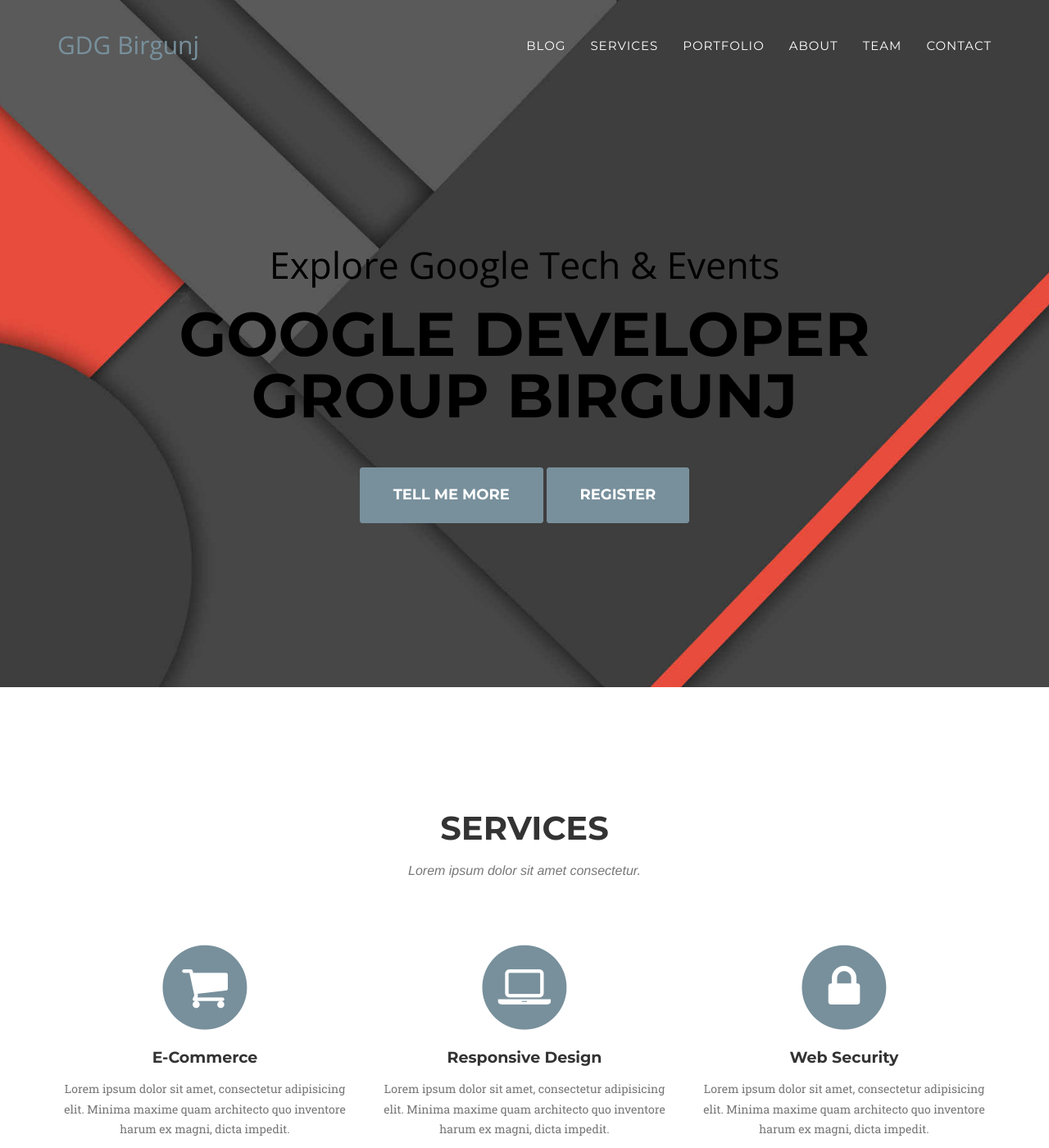
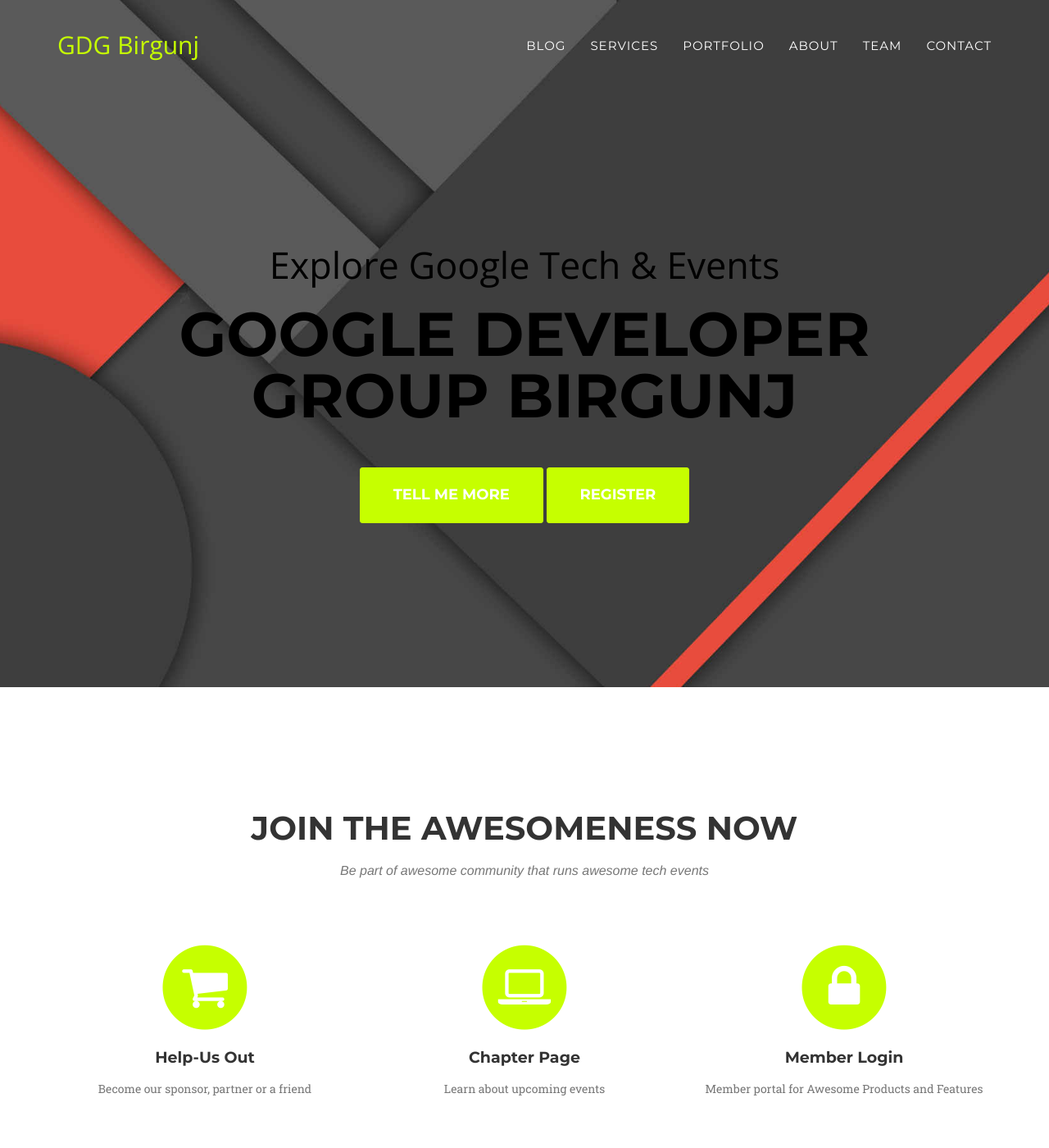
Before and after one commit to gdgbirgunj/gdgbirgunj.org, a Jekyll site: the page built from index.html, in a window 1280 px wide and 1400 px high. Shown: the whole window at 82% size. Built offline with Jekyll 4.4.1, drawn with Linux system fonts in a browser that asks for light colours; some web fonts are replaced; some of the changed text lies outside the part shown.

Commit message:
update a

```diff
--- a/_config.yml
+++ b/_config.yml
@@ -12,7 +12,7 @@
 
 # Color settings (hex-codes without the leading hash-tag)
 color:
-  primary: 78909C
+  primary: C6FF00
   secondary: 1DE9B6
   secondary-dark: 333
 
@@ -23,11 +23,11 @@
   position: Community Lead
   social:
     - title: twitter
-      url: #
+      url: http://twitter.com/aaryadip
     - title: facebook
-      url: #
-    - title: stack-overflow
-      url: #
+      url: http://facebook.com/thedidip
+    - title: google-plus
+      url: http://google.com/+DipeshKumar
 
 #- name: Larry Parker
 #  pic: 2
--- a/_includes/services.html
+++ b/_includes/services.html
@@ -3,8 +3,8 @@
         <div class="container">
             <div class="row">
                 <div class="col-lg-12 text-center">
-                    <h2 class="section-heading">Services</h2>
-                    <h3 class="section-subheading text-muted">Lorem ipsum dolor sit amet consectetur.</h3>
+                    <h2 class="section-heading">Join the Awesomeness Now</h2>
+                    <h3 class="section-subheading text-muted">Be part of awesome community that runs awesome tech events </h3>
                 </div>
             </div>
             <div class="row text-center">
@@ -13,34 +13,26 @@
                         <i class="fa fa-circle fa-stack-2x text-primary"></i>
                         <i class="fa fa-shopping-cart fa-stack-1x fa-inverse"></i>
                     </span>
-                    <h4 class="service-heading">E-Commerce</h4>
-                    <p class="text-muted">Lorem ipsum dolor sit amet, consectetur adipisicing elit. Minima maxime quam architecto quo inventore harum ex magni, dicta impedit.</p>
+                    <h4 class="service-heading">Help-Us Out</h4>
+                    <p class="text-muted">Become our sponsor, partner or a friend</p>
                 </div>
                 <div class="col-md-4">
                     <span class="fa-stack fa-4x">
                         <i class="fa fa-circle fa-stack-2x text-primary"></i>
                         <i class="fa fa-laptop fa-stack-1x fa-inverse"></i>
                     </span>
-                    <h4 class="service-heading">Responsive Design</h4>
-                    <p class="text-muted">Lorem ipsum dolor sit amet, consectetur adipisicing elit. Minima maxime quam architecto quo inventore harum ex magni, dicta impedit.</p>
+                    <h4 class="service-heading">Chapter Page</h4>
+                    <p class="text-muted">Learn about upcoming events</p>
                 </div>
                 <div class="col-md-4">
                     <span class="fa-stack fa-4x">
                         <i class="fa fa-circle fa-stack-2x text-primary"></i>
                         <i class="fa fa-lock fa-stack-1x fa-inverse"></i>
                     </span>
-                    <h4 class="service-heading">Web Security</h4>
-                    <p class="text-muted">Lorem ipsum dolor sit amet, consectetur adipisicing elit. Minima maxime quam architecto quo inventore harum ex magni, dicta impedit.</p>
+                    <h4 class="service-heading">Member Login</h4>
+                    <p class="text-muted">Member portal for Awesome Products and Features</p>
                 </div>
 
-		<div class="col-md-4">
-                    <span class="fa-stack fa-4x">
-                        <i class="fa fa-circle fa-stack-2x text-primary"></i>
-                        <i class="fa fa-lock fa-stack-1x fa-inverse"></i>
-                    </span>
-                    <h4 class="service-heading">Web Security</h4>
-                    <p class="text-muted">Lorem ipsum dolor sit amet, consectetur adipisicing elit. Minima maxime quam architecto quo inventore harum ex magni, dicta impedit.</p>
-                </div>
 
             </div>
         </div>
--- a/_includes/team.html
+++ b/_includes/team.html
@@ -4,7 +4,7 @@
             <div class="row">
                 <div class="col-lg-12 text-center">
                     <h2 class="section-heading">Our Amazing Team</h2>
-                    <h3 class="section-subheading text-muted">Lorem ipsum dolor sit amet consectetur.</h3>
+                    <h3 class="section-subheading text-muted">Meet developers, entrepreneur, geeks at one Platform</h3>
                 </div>
             </div>
             <div class="row">
@@ -26,7 +26,7 @@
             </div>
             <div class="row">
                 <div class="col-lg-8 col-lg-offset-2 text-center">
-                    <p class="large text-muted">Lorem ipsum dolor sit amet, consectetur adipisicing elit. Aut eaque, laboriosam veritatis, quos non quis ad perspiciatis, totam corporis ea, alias ut unde.</p>
+                    <p class="large text-muted">Membership will Open Soon</p>
                 </div>
             </div>
         </div>
```
Also changed, not shown: img/team/1.jpg.
